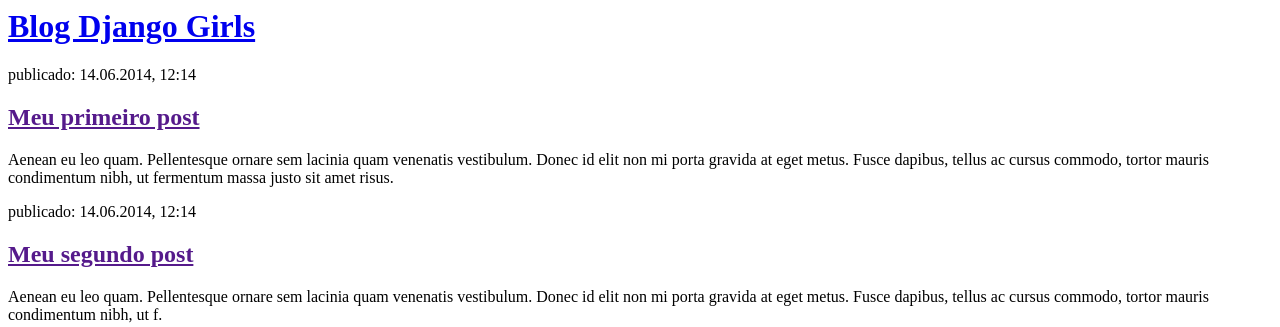
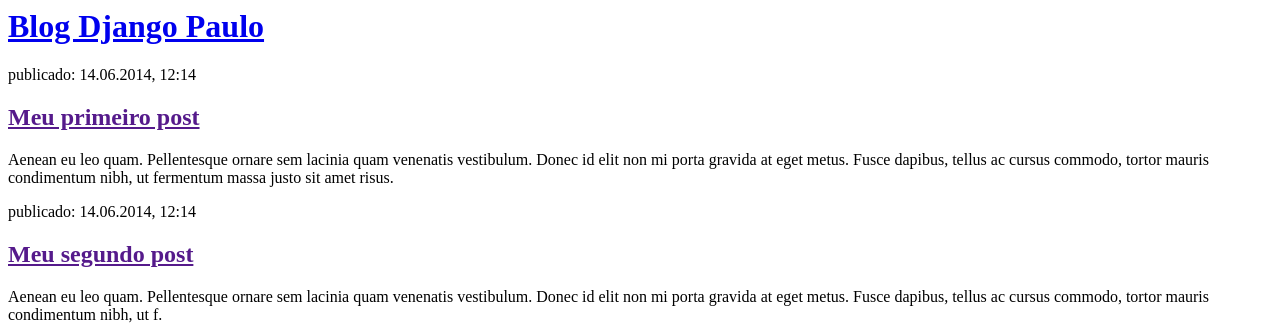
Before and after one commit to tognatopaulo/my-first-blog, a Django app: page / in a window 1280 px wide. Shown: the top 327 px of the page. Run offline with Django 3.2, Linux system fonts and the light colour scheme.

Commit message:
Changed the HTML for the site.

```diff
--- a/blog/templates/blog/post_list.html
+++ b/blog/templates/blog/post_list.html
@@ -1,10 +1,10 @@
 <html>
     <head>
-        <title>Blog Django Girls</title>
+        <title>Blog Django Paulo</title>
     </head>
     <body>
         <div>
-            <h1><a href="/">Blog Django Girls</a></h1>
+            <h1><a href="/">Blog Django Paulo</a></h1>
         </div>
 
         <div>
```
